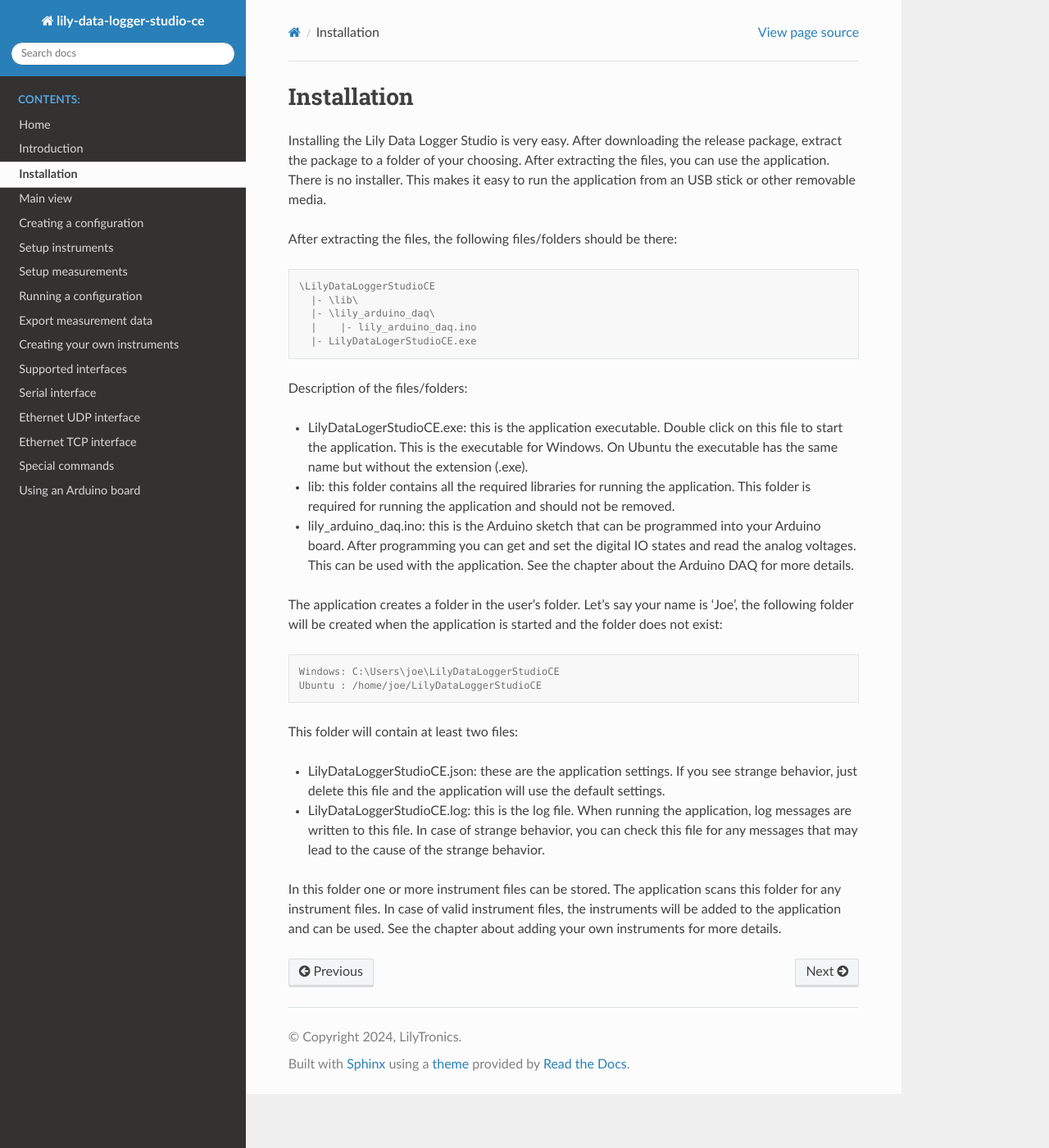
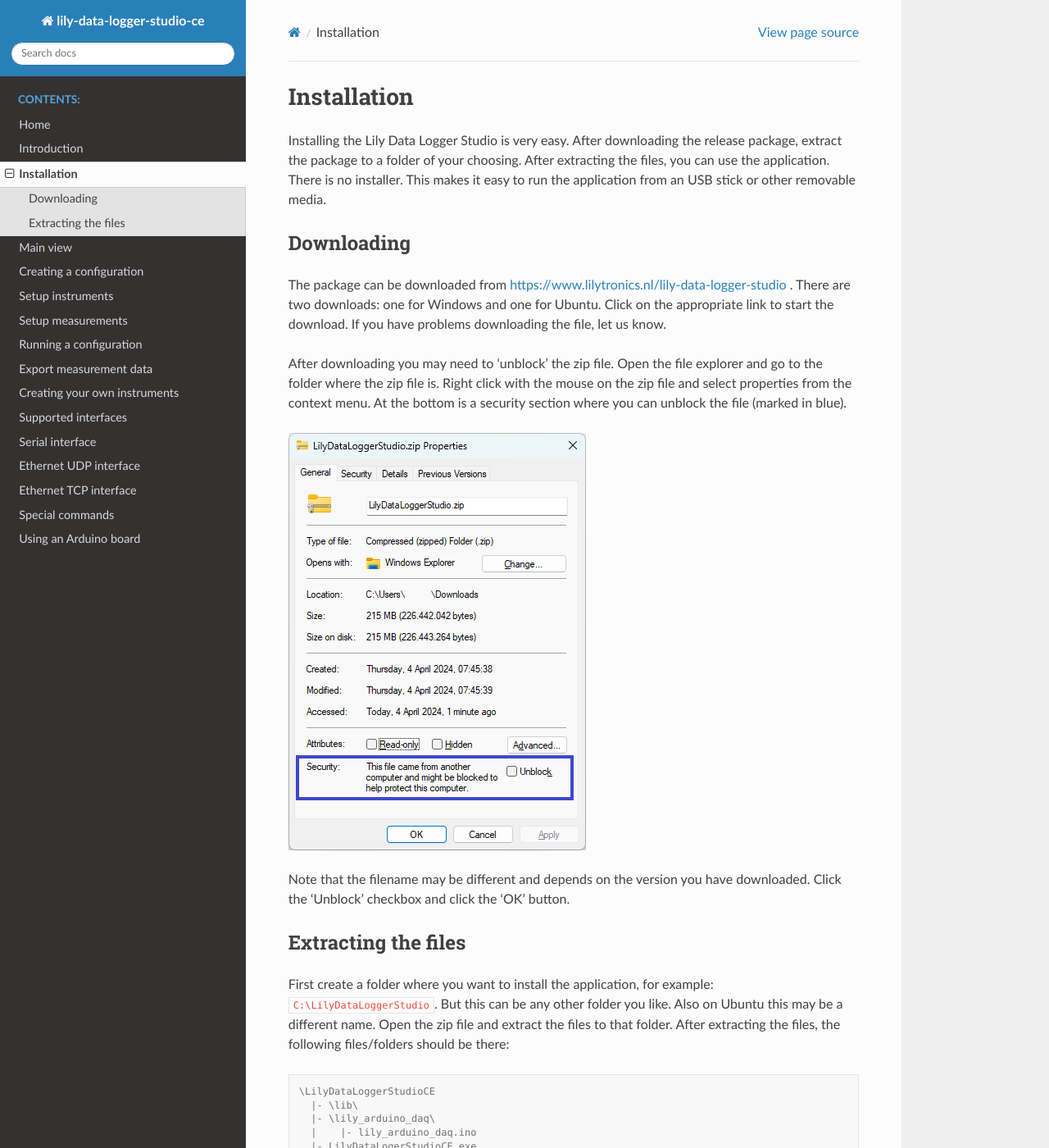
Before and after one commit to LilyTronics/lily_data_logger_software, a Sphinx documentation site: the page built from docs/installation.rst, in a window 1280 px wide and 1400 px high. Shown: the whole window at 82% size. Built offline with Sphinx 7.4.7 and the Read the Docs theme 2.0.0, drawn with Linux system fonts in a browser that asks for light colours.

Commit message:
add section about unblocking the zip file

```diff
--- a/docs/installation.rst
+++ b/docs/installation.rst
@@ -6,6 +6,28 @@
 There is no installer. This makes it easy to run the application from an USB stick or other
 removable media.
 
+Downloading
+-----------
+
+The package can be downloaded from https://www.lilytronics.nl/lily-data-logger-studio .
+There are two downloads: one for Windows and one for Ubuntu. Click on the appropriate link to
+start the download. If you have problems downloading the file, let us know.
+
+After downloading you may need to 'unblock' the zip file. Open the file explorer and go to the folder
+where the zip file is. Right click with the mouse on the zip file and select properties from
+the context menu. At the bottom is a security section where you can unblock the file (marked in blue).
+
+.. image:: images/unblock_zip.png
+
+Note that the filename may be different and depends on the version you have downloaded.
+Click the 'Unblock' checkbox and click the 'OK' button.
+
+Extracting the files
+--------------------
+
+First create a folder where you want to install the application, for example:
+``C:\LilyDataLoggerStudio``. But this can be any other folder you like. Also on Ubuntu this may
+be a different name. Open the zip file and extract the files to that folder.
 After extracting the files, the following files/folders should be there:
 
 .. code-block:: console
```
Also changed, not shown: docs/images/unblock_zip.png (added).
